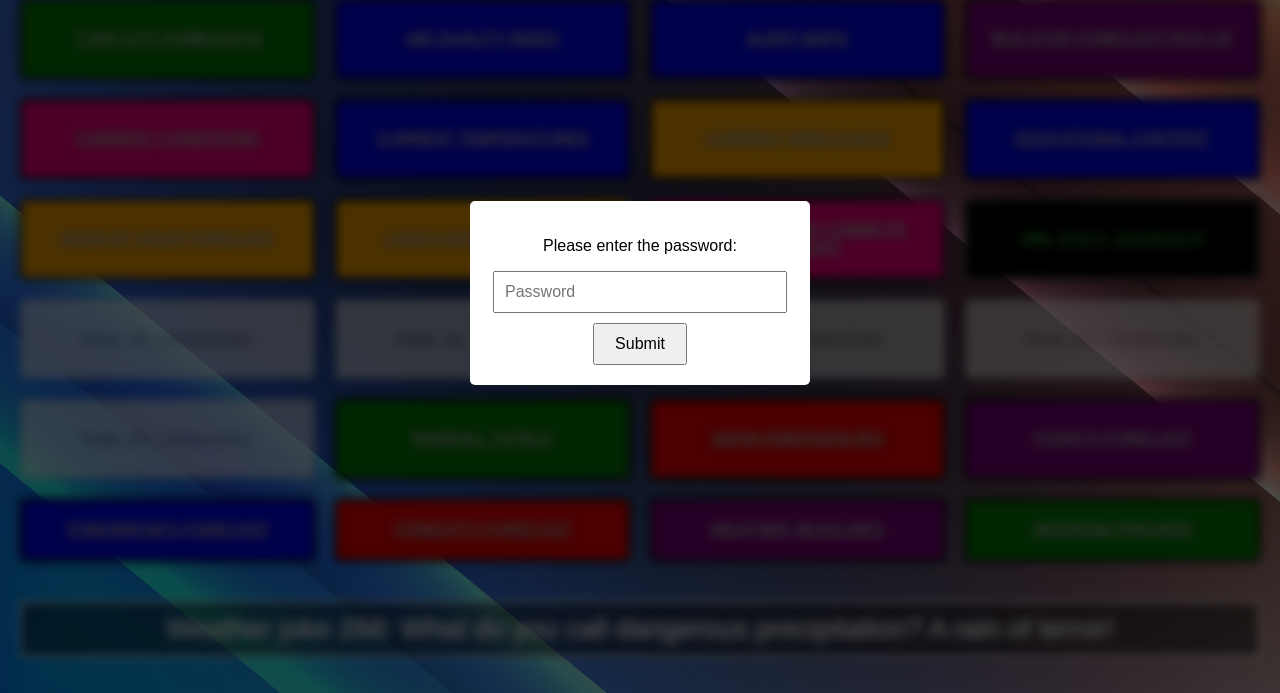
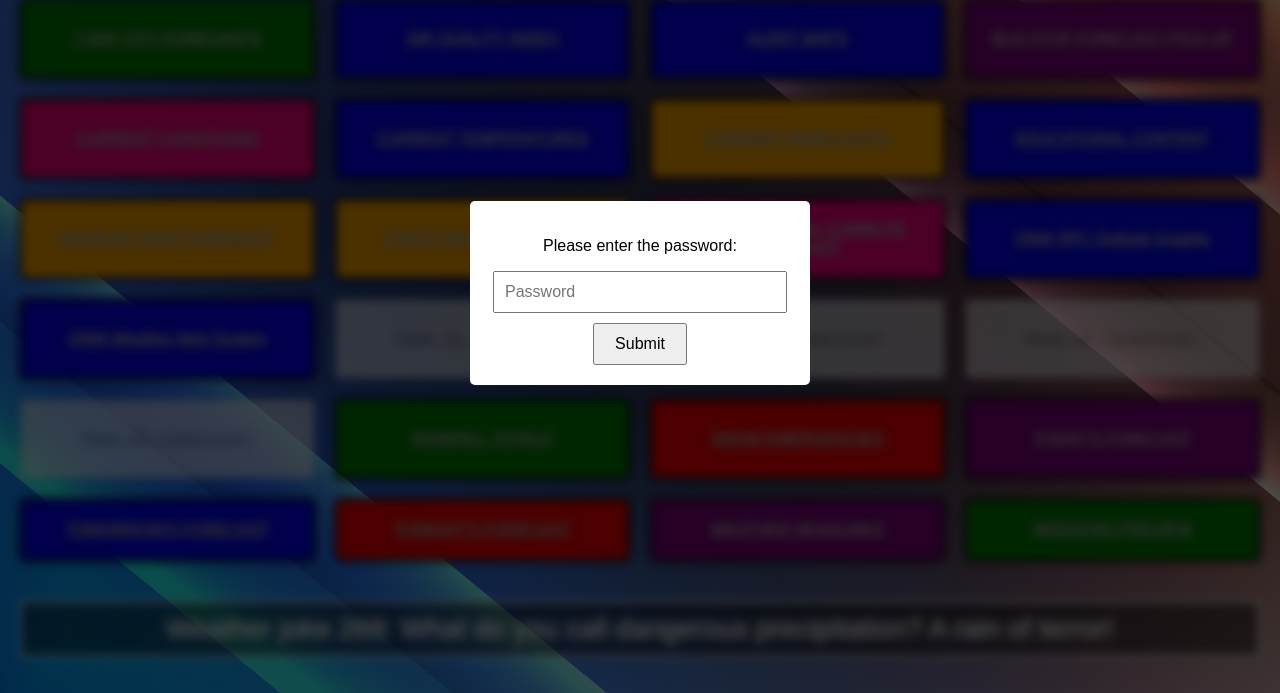
Before and after one commit to ONW2025/automated-graphics, a plain HTML site: page index.html in a window 1280 px wide. Shown: the part 107-800 px from the top of the page. Drawn offline with Linux system fonts and the light colour scheme.

Commit message:
Update index.html
Added SPC Graphic and Alert Dashboard

```diff
--- a/index.html
+++ b/index.html
@@ -237,16 +237,16 @@
       AIR QUALITY INDEX
     </a>
 
-    <!-- Page Box 19 (Inactive) -->
-    <a href="https://onw2025.github.io/ONWAlertDashboard/" class="page-box"
-       style="--box-background: #000000; --box-border: 2px dashed #999; --box-font-family: 'Courier New', monospace; --box-font-size: 16px; --box-color: #32CD32; --box-glow: 0 0 5px rgba(0,0,0,1); --box-text-glow: 0 0 10px rgba(0,0,0,1); --box-hover-background: #000; --box-hover-glow: 0 0 10px rgba(119,119,119,0.4);">
-      ONW Alert Dashboard
+    <!-- Page Box 19 (Active) -->
+    <a href="https://onw2025.github.io/SPCOutlook/" class="page-box"
+       style="--box-background: #0000FF; --box-border: 2px solid #000; --box-font-family: 'Overpass Black', sans-serif; --box-font-size: 16px; --box-color: #FFF; --box-glow: 0 0 5px rgba(0,0,0,1); --box-text-glow: 0 0 10px rgba(0,0,0,1); --box-hover-background: #000; --box-hover-glow: 0 0 10px rgba(119,119,119,0.4);">
+      ONW SPC Outlook Graphic
     </a>
 
-    <!-- Page Box 20 (Inactive) -->
-    <a href="" class="page-box disabled"
-       style="--box-background: #fff; --box-border: 2px dashed #999; --box-font-family: 'Courier New', monospace; --box-font-size: 16px; --box-color: #666; --box-glow: none; --box-text-glow: none;">
-      Page 20 (Inactive)
+    <!-- Page Box 20 (Active) -->
+    <a href="atmosphericx.ddns.net:8000/index.html" class="page-box"
+       style="--box-background: #0000FF; --box-border: 2px solid #000; --box-font-family: 'Overpass Black', sans-serif; --box-font-size: 16px; --box-color: #FFF; --box-glow: 0 0 5px rgba(0,0,0,1); --box-text-glow: 0 0 10px rgba(0,0,0,1); --box-hover-background: #000; --box-hover-glow: 0 0 10px rgba(119,119,119,0.4);">
+      ONW Weather Alert System
     </a>
 
     <!-- Page Box 21 (Inactive) -->
```
